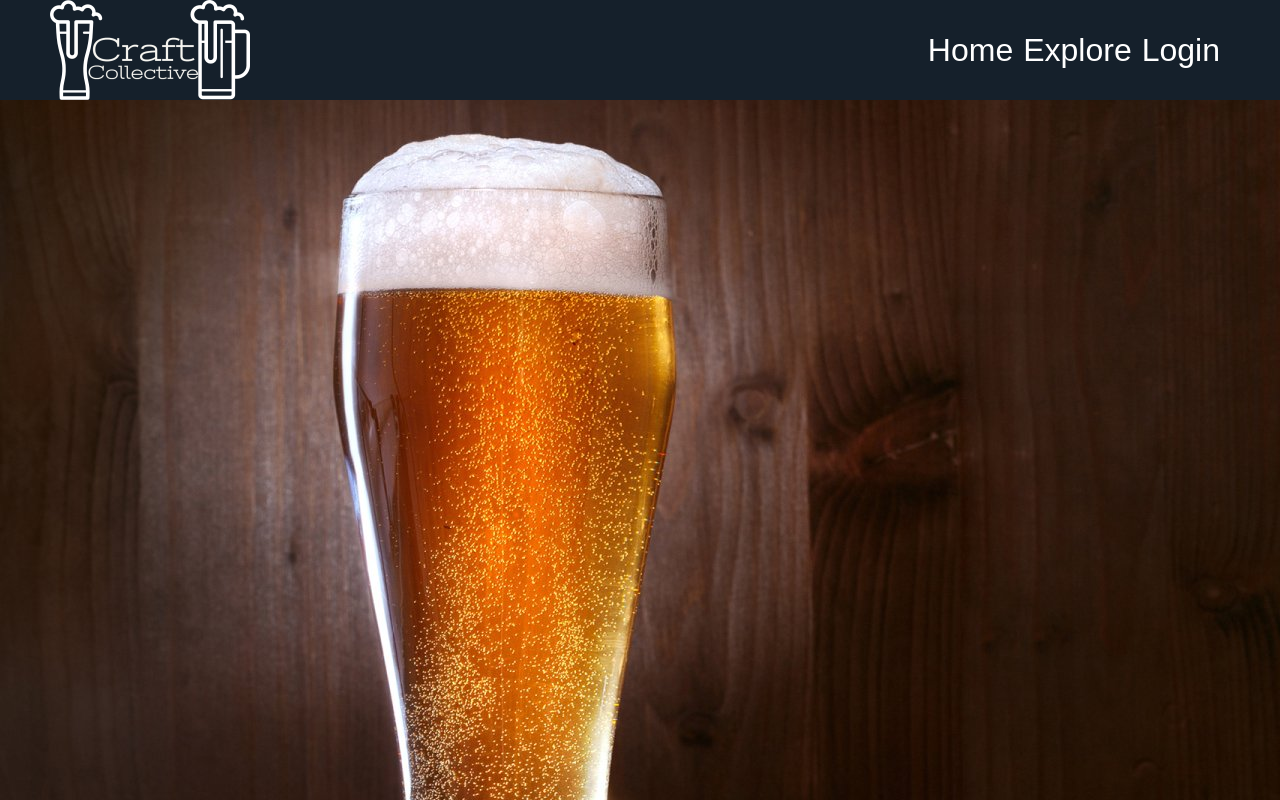
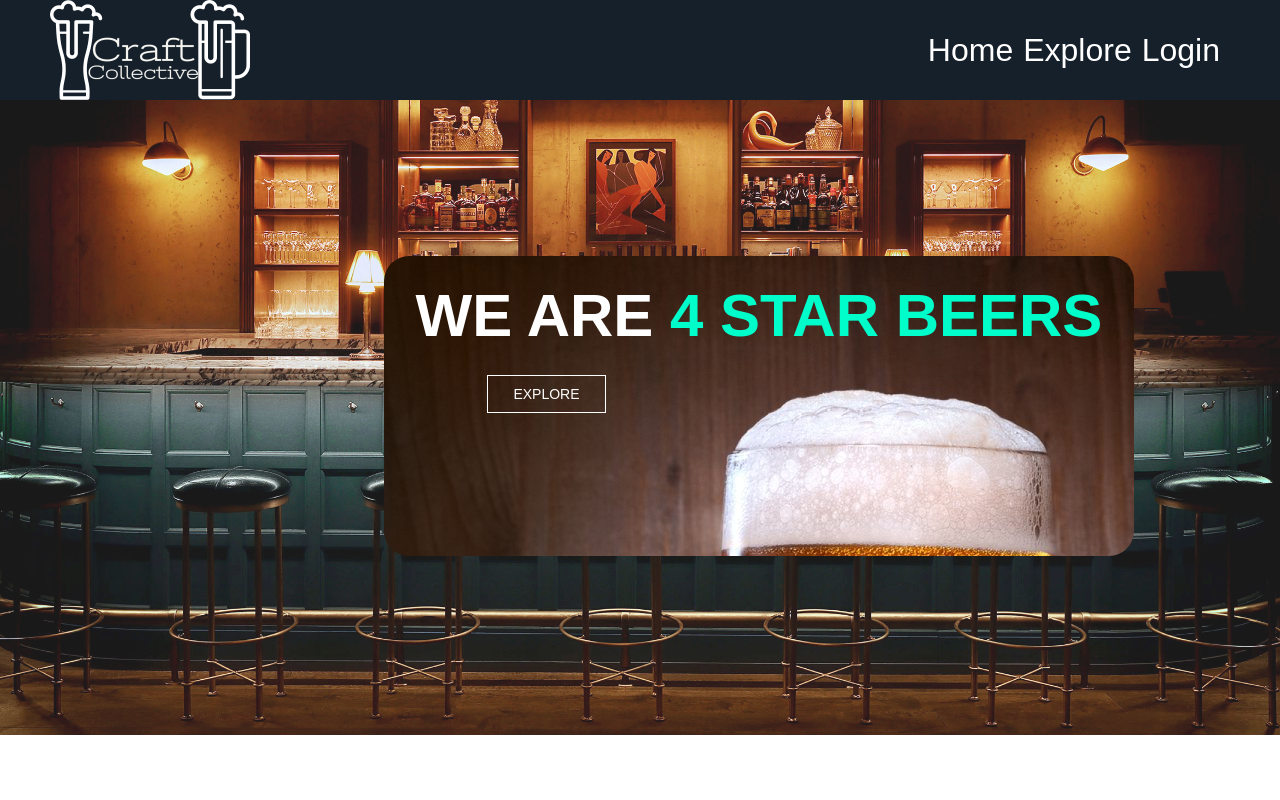
Before and after one commit to concilga/grace-shopper, a React (Create React App) app: page / in a window 1280 px wide. Shown: the top 800 px of the page. Built offline with nearby package versions, Linux system fonts and the light colour scheme; no server answers.

Commit message:
Changes To HomePage and CSS

```diff
--- a/public/index.html
+++ b/public/index.html
@@ -6,7 +6,10 @@
     <meta name="viewport" content="width=device-width, initial-scale=1.0" />
     <title>Craft Collective</title>
     <link rel="stylesheet" href="/style.css" />
-    <link rel="stylesheet" href="https://fonts.sandbox.google.com/css2?family=Material+Symbols+Outlined:opsz,wght,FILL,GRAD@20..48,100..700,0..1,-50..200" />
+    <link
+      rel="stylesheet"
+      href="https://fonts.sandbox.google.com/css2?family=Material+Symbols+Outlined:opsz,wght,FILL,GRAD@20..48,100..700,0..1,-50..200"
+    />
   </head>
   <body>
     <div id="root"></div>
--- a/public/style.css
+++ b/public/style.css
@@ -381,7 +381,7 @@ img {
   }
 
   #beer_info p {
-    font-size: .9rem;
+    font-size: 0.9rem;
   }
 }
 
@@ -448,12 +448,12 @@ img {
   color: black;
 }
 
-.button1 > #link:hover{
+.button1 > #link:hover {
   color: white;
 }
 
 #ibeer_detail_page {
-  background-color: #15202B;
+  background-color: #15202b;
   max-height: 100%;
   display: grid;
   grid-template-columns: 150px 1fr 1fr 1fr 1fr 1fr 1fr;
@@ -498,7 +498,8 @@ img {
 
 #ibeer_title {
   color: white;
-  text-shadow: -1px -1px 0 #000, 1px -1px 0 #000, -1px 1px 0 #000, 1px 1px 0 #000;
+  text-shadow: -1px -1px 0 #000, 1px -1px 0 #000, -1px 1px 0 #000,
+    1px 1px 0 #000;
   font-size: 5rem;
   margin-bottom: 25px;
   text-align: center;
@@ -520,3 +521,51 @@ img {
   text-align: center;
   margin-left: 25px;
 }
+
+/* Ty's CSS for Home Page BELOW */
+
+.homePage {
+  position: absolute;
+  width: 750px;
+  height: 300px;
+  margin: 20% 30%;
+
+  text-align: center;
+  border-radius: 25px;
+  background-image: url("bgg.jpg");
+  /* opacity: 0.9; */
+}
+.homePage h1 {
+  text-align: center;
+  color: #fff;
+  text-transform: uppercase;
+  font-size: 60px;
+}
+.homePage h1 span {
+  color: #00fecb;
+}
+.homePage a {
+  border: 1px solid #fff;
+  padding: 10px 25px;
+  text-decoration: none;
+  text-transform: uppercase;
+  font-size: 14px;
+  margin-bottom: 30px;
+  margin-right: 425px;
+  display: inline-block;
+  color: #fff;
+}
+.homePage a:hover {
+  background: #fff;
+  color: #333;
+}
+
+.logo {
+  float: left;
+  opacity: 0.9;
+}
+.logo img {
+  width: 100%;
+  padding: 15px 0;
+}
+/*resposive*/
--- a/src/components/Home.js
+++ b/src/components/Home.js
@@ -2,18 +2,19 @@ import { useHistory, useParams, Link } from "react-router-dom";
 import React, { useState, useEffect } from "react";
 const Home = () => {
   return (
-    <div className="homePage">
-      <h1 id="home-title"> Hello </h1>
-
-      {/* <img
-        scr="/images/My project (16).png"
-        alt="none"
-        width="500"
-        height="500"
-      /> */}
-      {/* <h1 id="logo">:runner:</h1> */}
-      {/* <h1>All your fitness needs in one place!</h1> */}
-    </div>
+    <>
+      <div class="logo">
+        <img src="HPL.jpg" />
+      </div>
+      <div className="homePage">
+        <h1>
+          We are <span>4 STAR</span>
+          <span> Beers</span>
+        </h1>
+        <Link to="/Beer">Explore</Link>
+        {/* <a href="#">Browse Our Selection</a> */}
+      </div>
+    </>
   );
 };
 export default Home;
```
Also changed, not shown: public/HPL.jpg (added).
